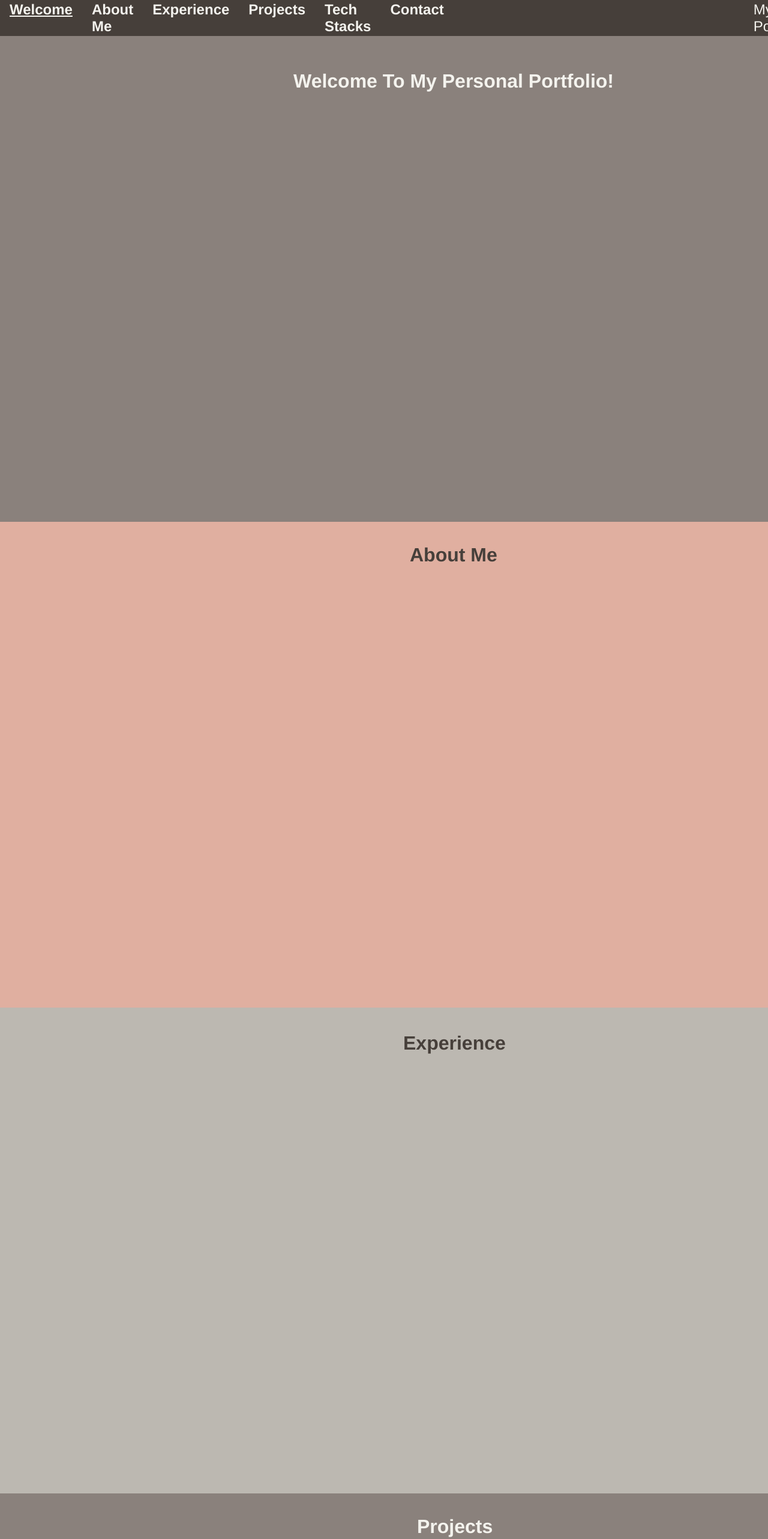
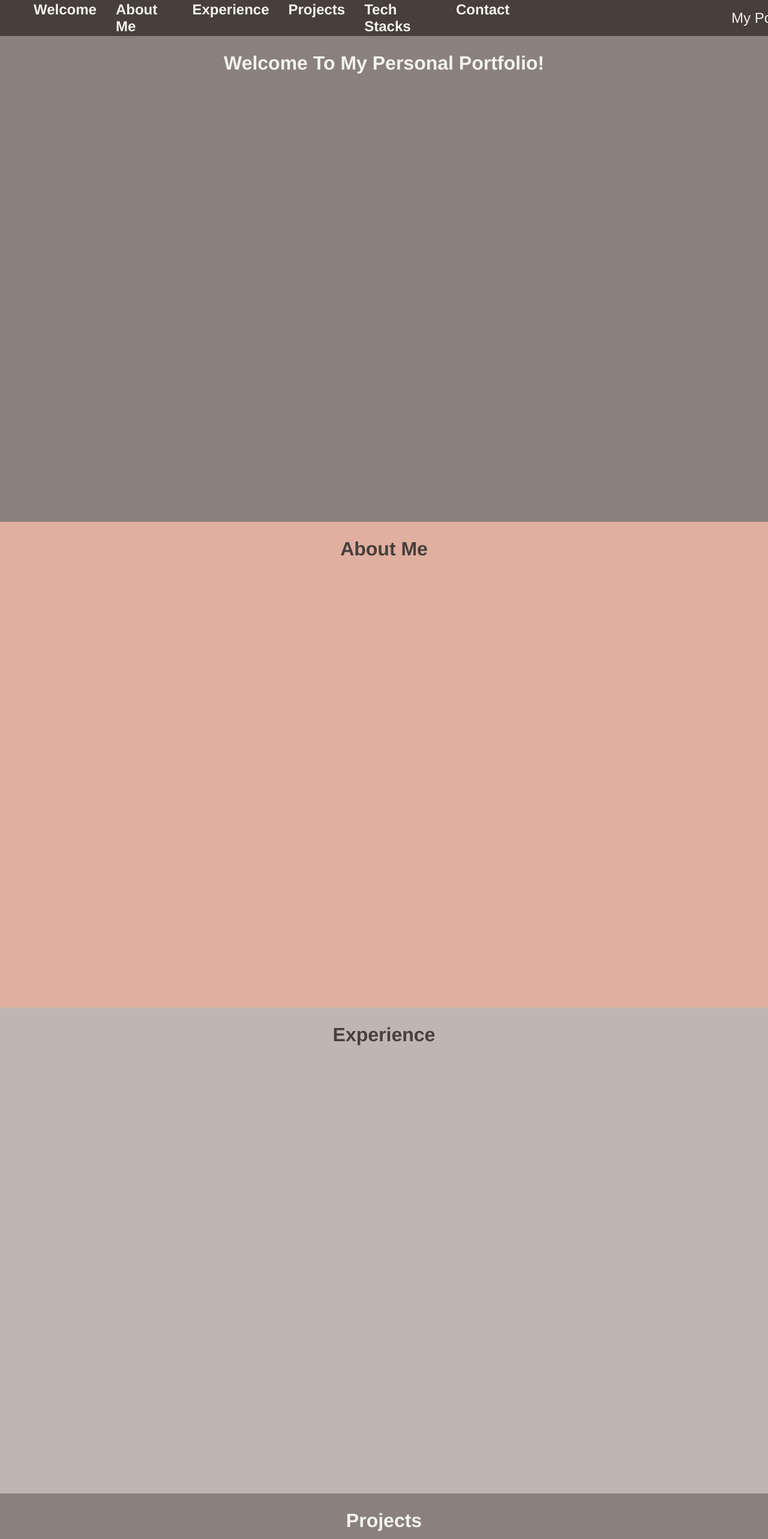
Before and after one commit to AKCDNG/portfolio-page, a React (Create React App) app in the folder portfolio/: page / in a window 1280 px wide. Shown: the top 2566 px of the page at 60% size. Built offline with nearby package versions, Linux system fonts and the light colour scheme.

Commit message:
add flex to each section header

```diff
--- a/portfolio/src/index.css
+++ b/portfolio/src/index.css
@@ -15,6 +15,7 @@ html {
   display: flex;
   justify-content: space-between;
   align-items: center;
+  padding-left: 40px;
   z-index: 1;
   height: 60px;
   background-color: #463f3a;
@@ -44,7 +45,7 @@ html {
   display: flex;
   justify-content: flex-end;
   align-items: center;
-  padding-left: 500px;
+  width: 550px;
   font-family: 'Helvetica';
   font-style: normal;
   font-weight: 300;
@@ -58,8 +59,9 @@ html {
 .projects,
 .tech-stacks,
 .contact {
+  display: flex;
+  justify-content: center;
   min-height: 810px;
-  text-align: center;
 }
 
 /* Welcome Section */
@@ -68,12 +70,9 @@ html {
 }
 
 .welcome-header {
+  display: flex;
+  justify-content: center;
   position: absolute;
-  width: 535px;
-  height: 37px;
-  left: 489px;
-  top: 90px;
-
   font-family: 'Helvetica';
   font-style: normal;
   font-weight: 700;
@@ -94,22 +93,20 @@ html {
 }
 
 .about-me-heading {
+  display: flex;
+  justify-content: center;
   position: absolute;
-  width: 146px;
-  height: 37px;
-  left: 683px;
-  top: 880px;
+  font-family: 'Helvetica';
+  font-style: normal;
+  font-weight: 700;
+  font-size: 32px;
+  line-height: 37px;
 
   font-family: 'Helvetica';
   font-style: normal;
   font-weight: 700;
   font-size: 32px;
-  line-height: 37px;
   /* identical to box height */
-
-  display: flex;
-  align-items: center;
-  text-align: center;
 
   color: #463f3a;
 }
@@ -121,21 +118,19 @@ html {
 
 .experience-heading {
   position: absolute;
-  width: 171px;
-  height: 65px;
-  left: 672px;
-  top: 1900;
+  display: flex;
+  justify-content: center;
+  position: absolute;
+  font-family: 'Helvetica';
+  font-style: normal;
+  font-weight: 700;
+  font-size: 32px;
+  line-height: 37px;
 
   font-family: 'Helvetica';
   font-style: normal;
   font-weight: 700;
   font-size: 32px;
-  line-height: 37px;
-  /* identical to box height */
-
-  display: flex;
-  align-items: center;
-  text-align: center;
 
   color: #463f3a;
 }
@@ -146,22 +141,19 @@ html {
 }
 
 .projects-heading {
+  display: flex;
+  justify-content: center;
   position: absolute;
-  width: 127px;
-  height: 37px;
-  left: 695px;
-  top: 2500px;
+  font-family: 'Helvetica';
+  font-style: normal;
+  font-weight: 700;
+  font-size: 32px;
+  line-height: 37px;
 
   font-family: 'Helvetica';
   font-style: normal;
   font-weight: 700;
   font-size: 32px;
-  line-height: 37px;
-  /* identical to box height */
-
-  display: flex;
-  align-items: center;
-  text-align: center;
 
   color: #f4f3ee;
 }
@@ -172,22 +164,19 @@ html {
 }
 
 .tech-stacks-heading {
+  display: flex;
+  justify-content: center;
   position: absolute;
-  width: 185px;
-  height: 37px;
-  left: 666px;
-  top: 3310px;
+  font-family: 'Helvetica';
+  font-style: normal;
+  font-weight: 700;
+  font-size: 32px;
+  line-height: 37px;
 
   font-family: 'Helvetica';
   font-style: normal;
   font-weight: 700;
   font-size: 32px;
-  line-height: 37px;
-  /* identical to box height */
-
-  display: flex;
-  align-items: center;
-  text-align: center;
 
   color: #463f3a;
 }
@@ -198,22 +187,19 @@ html {
 }
 
 .contact-heading {
+  display: flex;
+  justify-content: center;
   position: absolute;
-  width: 120px;
-  height: 37px;
-  left: 696px;
-  top: 4115px;
+  font-family: 'Helvetica';
+  font-style: normal;
+  font-weight: 700;
+  font-size: 32px;
+  line-height: 37px;
 
   font-family: 'Helvetica';
   font-style: normal;
   font-weight: 700;
   font-size: 32px;
-  line-height: 37px;
-  /* identical to box height */
-
-  display: flex;
-  align-items: center;
-  text-align: center;
 
   color: #463f3a;
 }
```
